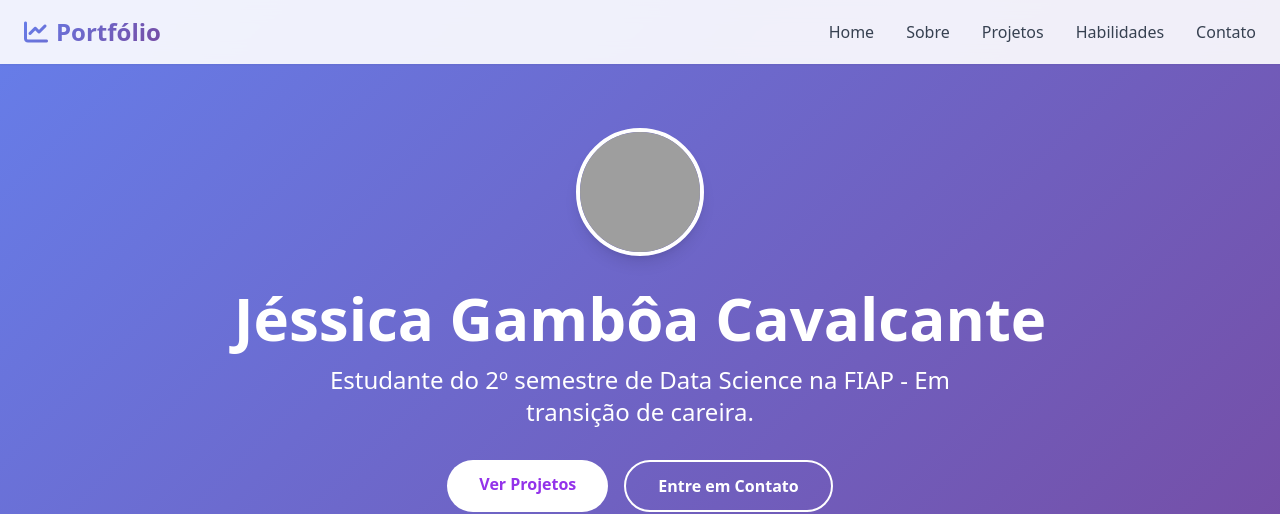
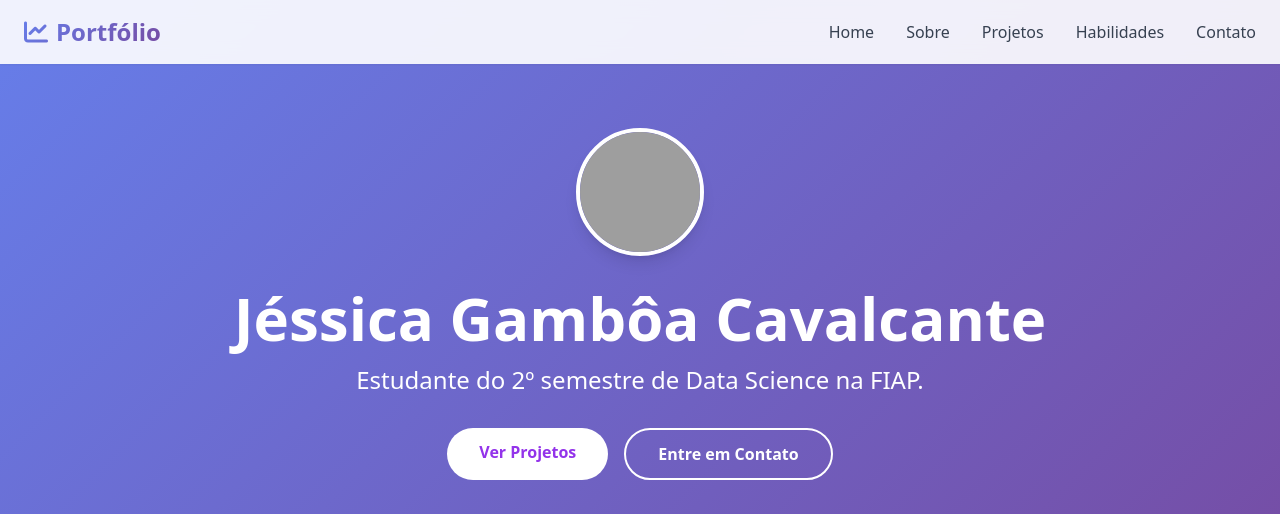
Before and after one commit to jessystem/portfolio_ds, a plain HTML site: page index.html in a window 1280 px wide. Shown: the top 514 px of the page. Drawn offline with nearby package versions, Linux system fonts and the light colour scheme; grey boxes are pictures that could not be loaded; a script that the page names is missing.

Commit message:
Update description
Removed the phrase 'Em transição de careira' from the description.

```diff
--- a/index.html
+++ b/index.html
@@ -122,7 +122,7 @@
           </div>
         </div>
         <h1 class="text-5xl md:text-6xl font-bold mb-4">Jéssica Gambôa Cavalcante</h1>
-        <p class="text-xl md:text-2xl mb-8 max-w-2xl">Estudante do 2º semestre de Data Science na FIAP - Em transição de careira.</p>
+        <p class="text-xl md:text-2xl mb-8 max-w-2xl">Estudante do 2º semestre de Data Science na FIAP.</p>
         <div class="flex flex-wrap gap-4 justify-center">
           <a href="#projects" class="bg-white text-purple-600 px-8 py-3 rounded-full font-semibold hover:bg-gray-100 transition">Ver Projetos</a>
           <a href="#contact" class="border-2 border-white text-white px-8 py-3 rounded-full font-semibold hover:bg-white hover:text-purple-600 transition">Entre em Contato</a>
```
